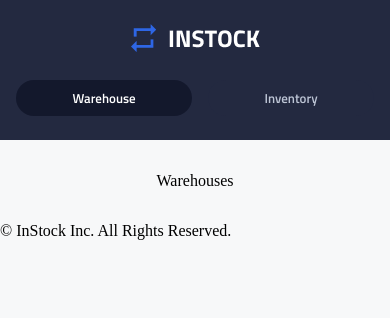
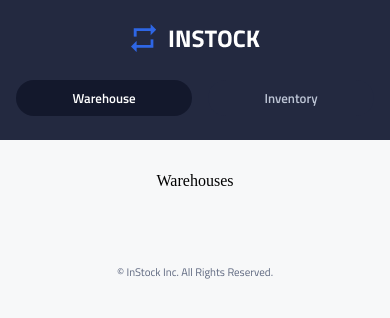
Before and after one commit to ChenElla/well_group_5_inStock, a React (Vite) app: page / in a window 390 px wide. Shown: the top 318 px of the page. Built offline with nearby package versions, Linux system fonts and the light colour scheme.

Commit message:
Style for tablet mode

```diff
--- a/src/components/Footer/Footer.scss
+++ b/src/components/Footer/Footer.scss
@@ -0,0 +1,19 @@
+@import "../../styling/partials/_colors";
+@import "../../styling/partials/_grids";
+@import "../../styling/partials/_media";
+@import "../../styling/partials/_fonts";
+@import "../../styling/global.scss";
+
+.footer {
+    @include body_medium;
+    color: $Slate;
+    text-align: center;
+    font-size: 0.6875rem;
+    padding: 2.5rem 0;
+    @include tablet {
+        padding: 2.5rem 0;
+    }
+    @include desktop {
+        padding: 3rem 0;
+    }
+}
--- a/src/components/WarehouseDetails/InventoryItem/InventoryItem.jsx
+++ b/src/components/WarehouseDetails/InventoryItem/InventoryItem.jsx
@@ -5,10 +5,10 @@ import edit_icon from "../../../assets/icons/edit-24px.svg";
 
 import './InventoryItem.scss';
 
-export default function InventoryItem({ item }) {
+export default function InventoryItem({ index,item,last }) {
   return (
     <>
-      <hr className="divider" />
+      <hr className={`divider--${index} divider`} />
       <div className="itemContainer">
         <div className="itemContainer__itemName">
           <div className="itemContainer__itemName__title">inventory item</div>
@@ -51,11 +51,20 @@ export default function InventoryItem({ item }) {
             {item.quantity}
           </div>
         </div>
+        <div className = "itemContainer__icons">
+          <img className = "itemContainer__icons__deleteIcon" src = {delete_icon} alt = "delete_icon"/>
+          <img className = "itemContainer__icons__editIcon" src = {edit_icon} alt = "edit_icon" />
+        </div>
       </div>
-      <div className = "iconRow">
-        <img className = "iconRow__deleteIcon" src = {delete_icon} alt = "delete_icon"/>
-        <img className = "iconRow__editIcon" src = {edit_icon} alt = "edit_icon" />
-      </div>
+      { last === "true"?
+        (<div className = "iconRow iconRow__lastItem">
+          <img className = "iconRow__deleteIcon" src = {delete_icon} alt = "delete_icon"/>
+          <img className = "iconRow__editIcon" src = {edit_icon} alt = "edit_icon" />
+        </div>):(
+        <div className = "iconRow">
+          <img className = "iconRow__deleteIcon" src = {delete_icon} alt = "delete_icon"/>
+          <img className = "iconRow__editIcon" src = {edit_icon} alt = "edit_icon" />
+        </div>)}
     </>
   );
 }
--- a/src/components/WarehouseDetails/InventoryItem/InventoryItem.scss
+++ b/src/components/WarehouseDetails/InventoryItem/InventoryItem.scss
@@ -5,18 +5,34 @@
     margin-bottom:0;
     color:$Cloud;
     background-color:$White;
+    &--0{
+        display:none;
+    }
 }
 .itemContainer{
+    box-shadow: 1px 0px $Cloud,-1px 0px $Cloud;
     padding:16px 24px;
     background-color: $White;
     @include flexDisp(row,space-between);
     flex-wrap:wrap;
+    @include tablet{
+        padding-bottom:0;
+        padding:18px 32px 0px 32px;
+    }
     &__itemName{
         width:50%;
         padding-bottom:20px;
+        @include tablet{
+            width:20%;
+            padding-bottom:0;
+        }
         &__title{
             @include column_label;
             padding-bottom:4px;
+            @include tablet{
+                display:none;
+                padding-bottom:0;
+            }
         }
         &__name{
             @include label_link_button;
@@ -28,9 +44,17 @@
     &__itemStatus{
         width:50%;
         padding-bottom:20px;
+        @include tablet{
+            width:20%;
+            padding-bottom:0;
+        }
         &__title{
             @include column_label;
             padding-bottom:4px;
+            @include tablet{
+                display:none;
+                padding-bottom:0;
+            }
         }
         &__status{
             border-radius:20px;
@@ -49,9 +73,16 @@
     }
     &__itemCategory{
         width:50%;
+        @include tablet{
+            width:20%;
+        }
         &__title{
             @include column_label;
             padding-bottom:4px;
+            @include tablet{
+                display:none;
+                padding-bottom:0;
+            }
         }
         &__category{
             @include label_link_button;
@@ -59,17 +90,52 @@
     }
     &__itemQty{
         width:50%;
+        @include tablet{
+            width:20%;
+            @include flexDisp(row, flex-start);
+            padding-left:20px;
+        }
         &__title{
             @include column_label;
             padding-bottom:4px;
+            @include tablet{
+                display:none;
+                padding-bottom:0;
+            }
         }
         &__quantity{
             @include label_link_button;
         }
     }
+    &__icons{
+        width:50%;
+        @include flexDisp(row,flex-end);
+        @include tablet{
+            width:20%;
+        }
+        &__deleteIcon,&__editIcon{
+            height:18px;
+            margin-right:10px;
+        }
+    }
 }
 .iconRow{
+    box-shadow: 1px 0px $Cloud,-1px 0px $Cloud;
     padding:0 24px 24px 24px;
     background-color: $White;
     @include flexDisp(row,space-between);
+    @include tablet{
+        padding:0 32px 18px 32px;
+    }
+    &__deleteIcon,&__editIcon{
+        display: block;
+        @include tablet{
+            display:none;
+        }
+    }
+    &__lastItem{
+        box-shadow: 1px 0px $Cloud,-1px 0px $Cloud,0px 1px 0px 0px $Cloud;
+        border-bottom-left-radius:3px;
+        border-bottom-right-radius:3px;
+    }
 }
--- a/src/components/WarehouseDetails/WarehouseDetails.scss
+++ b/src/components/WarehouseDetails/WarehouseDetails.scss
@@ -13,7 +13,7 @@
             padding:24px 24px 0 24px;
             background-color:$White;
             @include tablet{
-                padding:24px;
+                padding:32px;
             }
             @include desktop{
                 width:80%;
@@ -27,10 +27,26 @@
                 @include flexDisp(row,center);
                 align-items:center;
                 @include tablet{
-
+                    @include flexDisp(row,center);
+                    height:auto;
+                    width:auto;
+                    border-radius:20px;
+                    padding:6px 18px;
                 }
                 &__editIcon{
                     filter: brightness(0) invert(1);
+                    @include tablet{
+                        height:14px;
+                        margin-right:3px;
+                    }
+                }
+                &__text{
+                    @include label_link_button;
+                    display:none;
+                    color:$White;
+                    @include tablet{
+                        display:block;
+                    }
                 }
             }
 
@@ -40,6 +56,9 @@
                 @include label_link_button;
                 &__title{
                     @include page_header;
+                    @include tablet{
+                        margin-left:12px;
+                    }
                 }
             }
         }
@@ -50,6 +69,7 @@
         @include side_margins;
         padding-top:24px;
         box-sizing: border-box;
+        box-shadow: 1px 0px $Cloud,-1px 0px $Cloud;
         @include tablet{
             padding-top:0;
         }
@@ -65,28 +85,54 @@
             padding:16px 24px;
             background-color: $White;
             @include flexDisp(column,space-between);
+            @include tablet{
+                @include flexDisp(row,space-between);
+                padding:18px 32px;
+            }
             &__warehouseAddress{
                 @include label_link_button;
                 padding-bottom:36px;
+                @include tablet{
+                    width:50%;
+                    padding-bottom:0;
+                }
+                &__nextLine{
+                    display:none;
+                    @include tablet{
+                        display:block;
+                    }
+                }
                 &__title{
                     @include column_label;
-                    padding-bottom:4px;
+                    margin-bottom:4px;
                 }
+
             }
             &__contact{
                 @include flexDisp(row,flex-start);
+                @include tablet{
+                    width:50%;
+                    border-left: 1px solid $Cloud;
+                    background-color:$White;
+                    @include flexDisp(row,space-around);
+                }
                 &__contactName{
                     width:50%;
                     @include label_link_button;
+                    @include tablet{
+                        width:auto;
+                    }
                     &__title{
                         @include column_label;
-                        padding-bottom:4px;
+                        margin-bottom:4px;
                     }
                 }
                 &__contactInfo{
                     width:50%;
                     @include label_link_button;
-                    font-weight:400;
+                    @include tablet{
+                        width:auto;
+                    }
                     &__title{
                         @include column_label;
                         padding-bottom:4px;
@@ -94,7 +140,34 @@
                 }
             }
         }
-
+        &__row{
+            display:none;
+            padding:16px 24px;
+            background-color: $Light-Grey;
+            @include tablet{
+                padding:18px 32px;
+                display:block;
+                @include flexDisp(row,space-between);
+            }
+            &__invContainer,&__categoryContainer,&__statusContainer, &__quantityContainer, &__actionsContainer{
+                @include flexDisp(row,flex-start);
+                align-items:center;
+                width:20%;
+                &__name{
+                    @include column_label;
+                }
+                &__icon{
+                    height:14px;
+                }
+            }
+            &__actionsContainer{
+                @include flexDisp(row,flex-end);
+            }
+            &__quantityContainer{
+                @include flexDisp(row, flex-start);
+                padding-left:20px;
+            }
+        }
     }
 
 
```
Also changed, not shown: src/components/WarehouseDetails/WarehouseDetails.jsx (+47 -2 lines), src/assets/Icons/unfold_more.svg (added).
